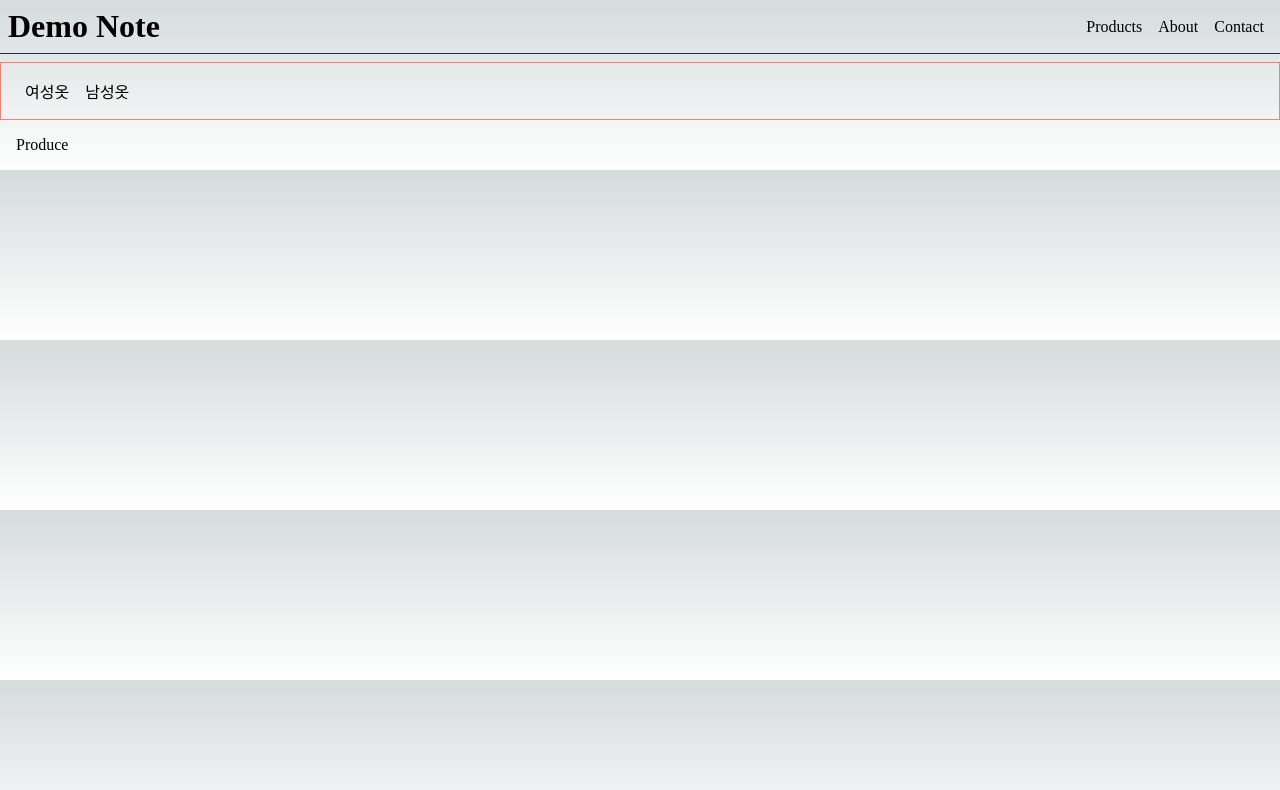
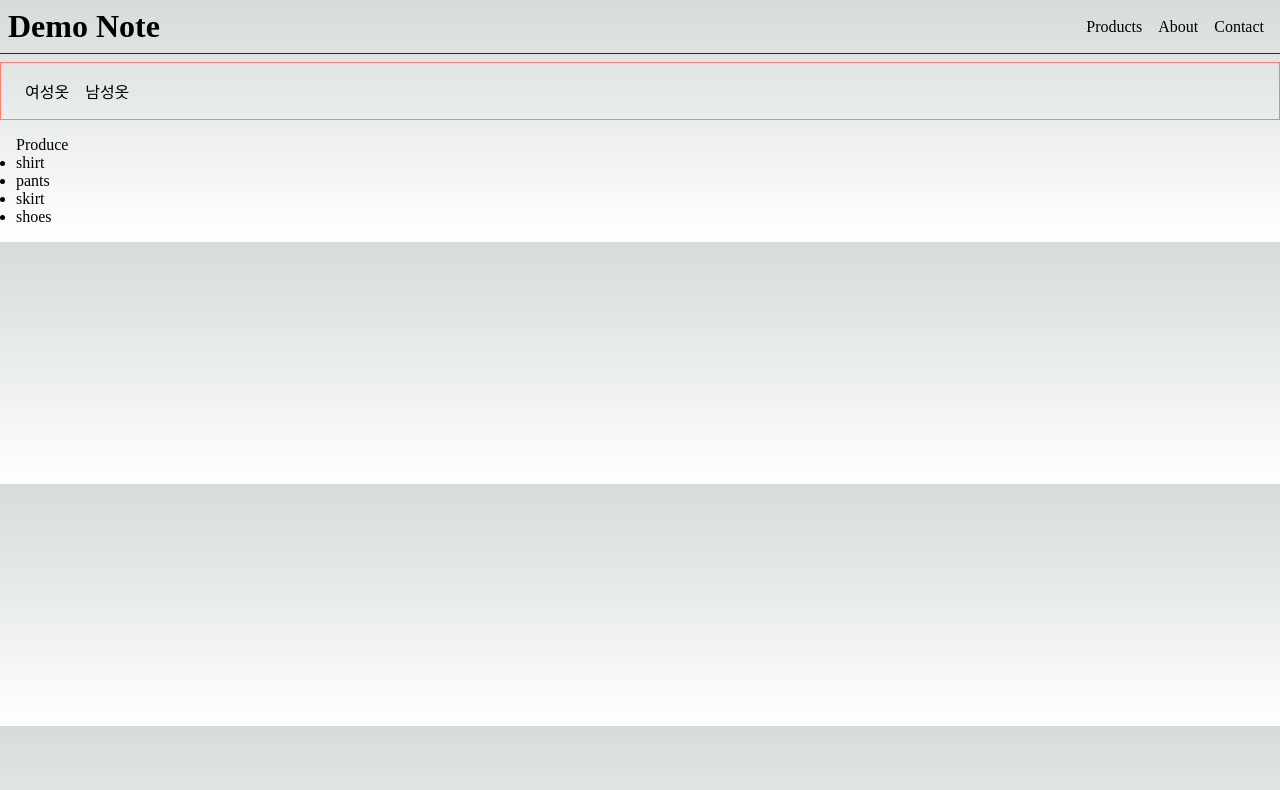
Before and after one commit to yewon97/nextjs-note, a Next.js app: page /products in a window 1280 px wide. Shown: the top 790 px of the page. Built offline with nearby package versions, Linux system fonts and the light colour scheme.

Commit message:
Link Challenge

```diff
--- a/src/app/products/page.tsx
+++ b/src/app/products/page.tsx
@@ -1,7 +1,16 @@
+import Link from 'next/link'
 import React from 'react'
 
 export default function Produce() {
 	return (
-		<div>Produce</div>
+		<>
+			<div>Produce</div>
+			<ul>
+				<li><Link href="/products/shirt">shirt</Link></li>
+				<li><Link href="/products/pants">pants</Link></li>
+				<li><Link href="/products/skirt">skirt</Link></li>
+				<li><Link href="/products/shoes">shoes</Link></li>
+			</ul>
+		</>
 	)
 }
```
